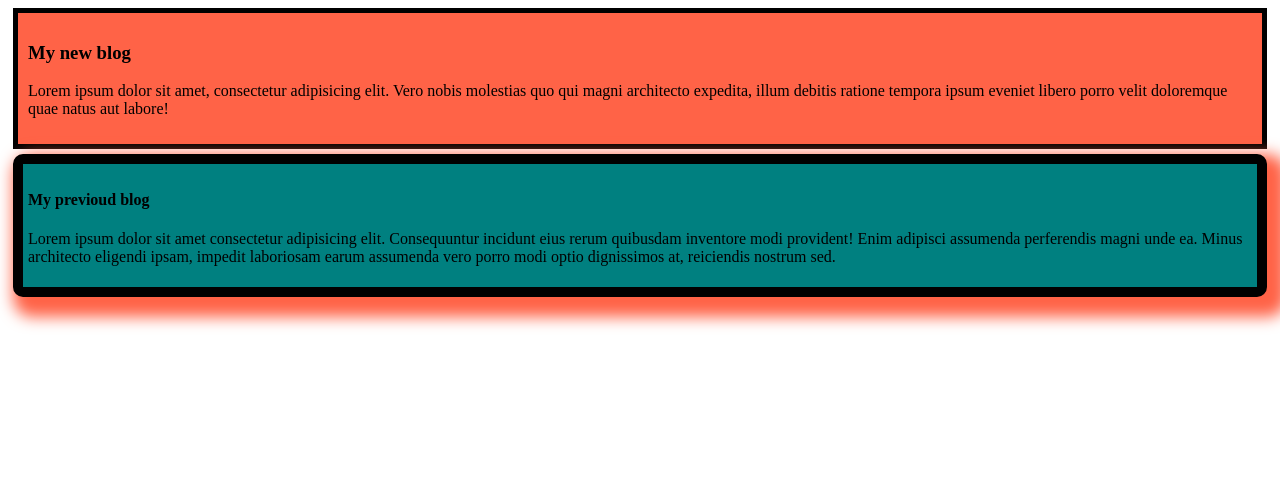
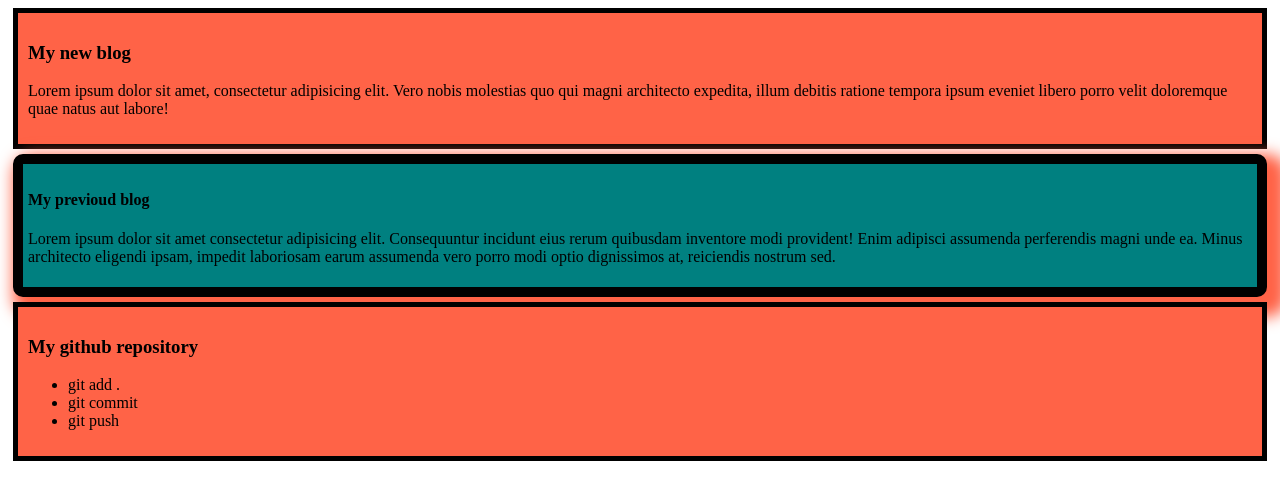
Before and after one commit to antubhatta/my-new-git, a plain HTML site: page index.html in a window 1280 px wide. Drawn offline with Linux system fonts and the light colour scheme.

Commit message:
my first git

```diff
--- a/index.html
+++ b/index.html
@@ -16,5 +16,13 @@
     <p>Lorem ipsum dolor sit amet consectetur adipisicing elit. Consequuntur incidunt eius rerum quibusdam inventore modi provident! Enim adipisci assumenda perferendis magni unde ea. Minus architecto eligendi ipsam, impedit laboriosam earum assumenda vero porro modi optio dignissimos at, reiciendis nostrum sed.
     </p>
 </div>
+<div>
+    <h3>My github repository</h3>
+    <ul>
+        <li>git add .</li>
+        <li>git commit</li>
+        <li>git push</li>
+    </ul>
+</div>
 </body>
 </html>
```
